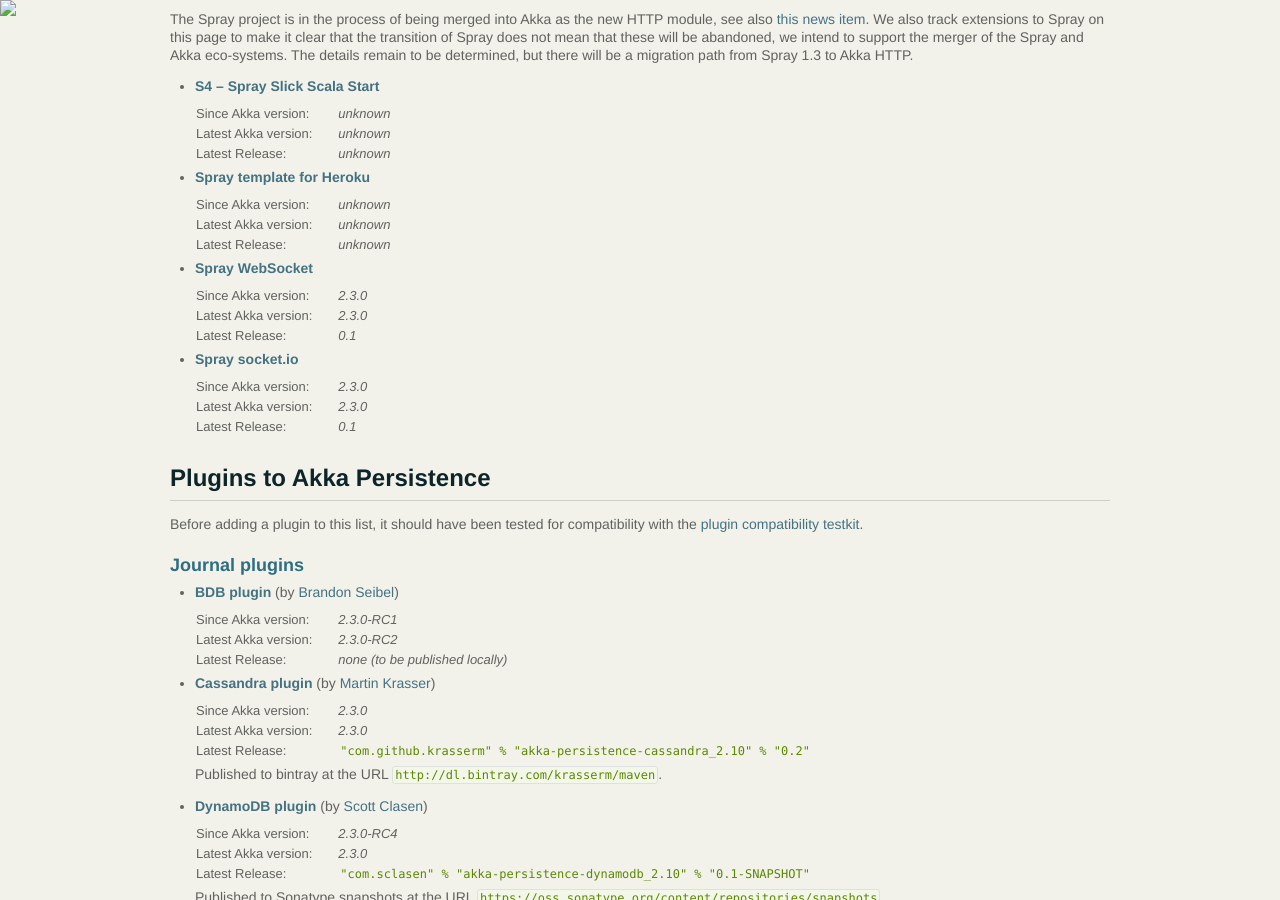
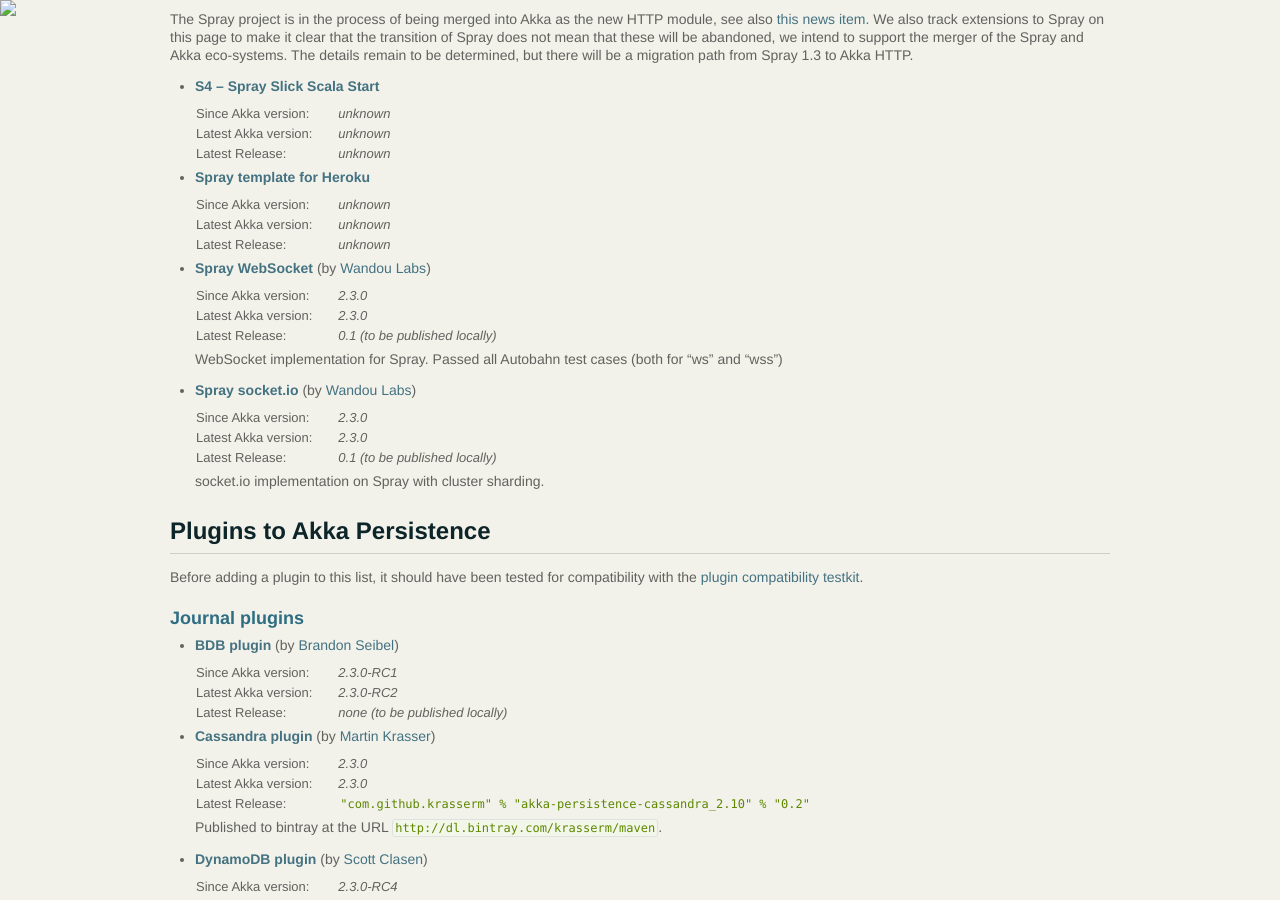
Before and after one commit to raboof/akka.github.com, a Jekyll site: the page built from community/index.md, in a window 1280 px wide and 900 px high, scrolled down 1558 px. Built offline with Jekyll 4.4.1, drawn with Linux system fonts in a browser that asks for light colours.

Commit message:
Added descriptions for entries and fixed other omissions.

```diff
--- a/community/index.md
+++ b/community/index.md
@@ -146,21 +146,25 @@
   <tr><td>Latest Release:</td><td>unknown</td></tr>
   </table>
 
-* **[Spray WebSocket](https://github.com/wandoulabs/spray-websocket)**
+* **[Spray WebSocket](https://github.com/wandoulabs/spray-websocket)** (by [Wandou Labs](https://github.com/wandoulabs))
 
   <table class="stats">
   <tr><td>Since Akka version:</td><td>2.3.0</td></tr>
   <tr><td>Latest Akka version:</td><td>2.3.0</td></tr>
-  <tr><td>Latest Release:</td><td>0.1</td></tr>
+  <tr><td>Latest Release:</td><td>0.1 (to be published locally) </td></tr>
   </table>
 
-* **[Spray socket.io](https://github.com/wandoulabs/spray-socketio)**
+  WebSocket implementation for Spray. Passed all Autobahn test cases (both for "ws" and "wss")
+
+* **[Spray socket.io](https://github.com/wandoulabs/spray-socketio)** (by [Wandou Labs](https://github.com/wandoulabs))
 
   <table class="stats">
   <tr><td>Since Akka version:</td><td>2.3.0</td></tr>
   <tr><td>Latest Akka version:</td><td>2.3.0</td></tr>
-  <tr><td>Latest Release:</td><td>0.1</td></tr>
+  <tr><td>Latest Release:</td><td>0.1 (to be published locally) </td></tr>
   </table>
+
+  socket.io implementation on Spray with cluster sharding.
 
 ## Plugins to Akka Persistence
 
```
